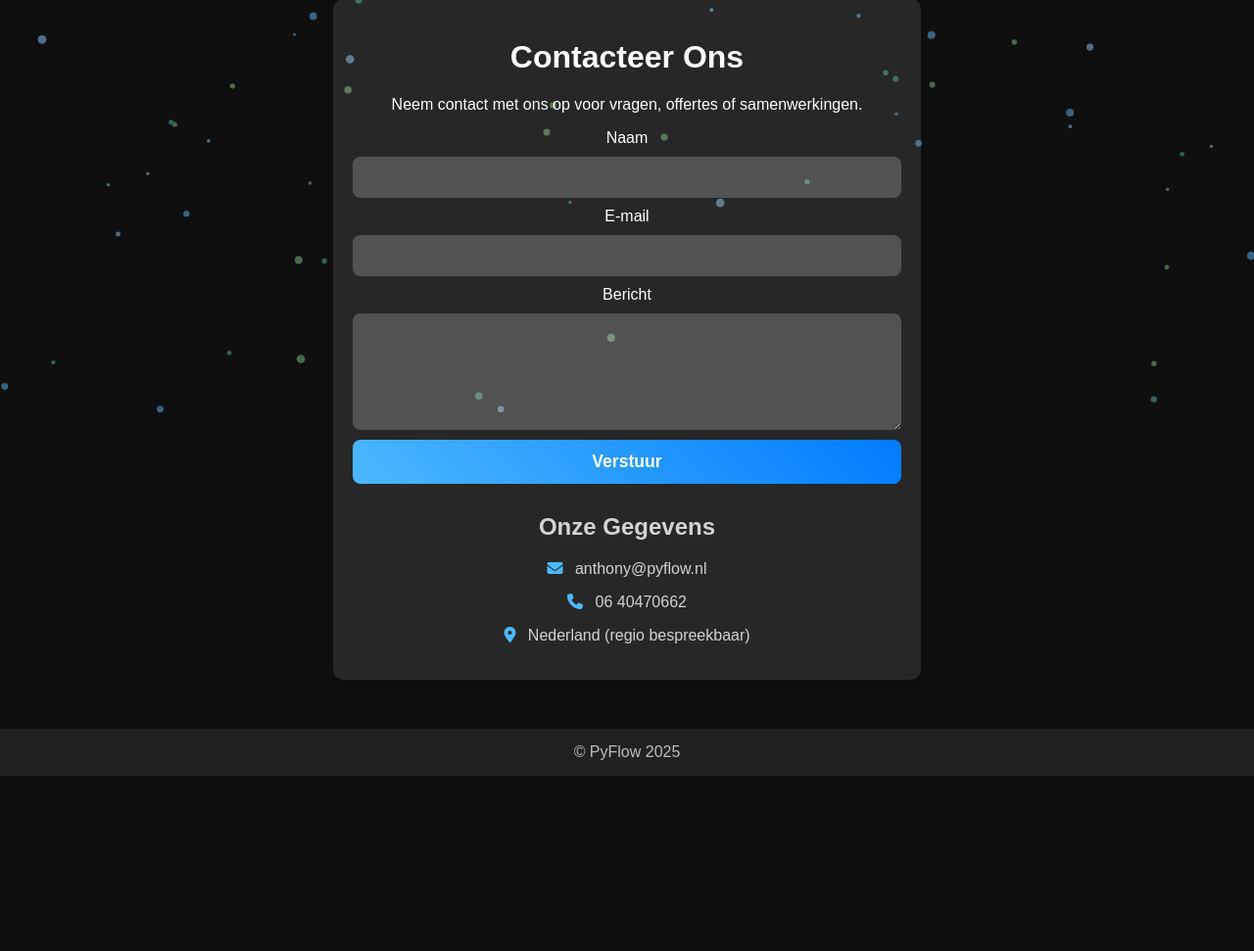
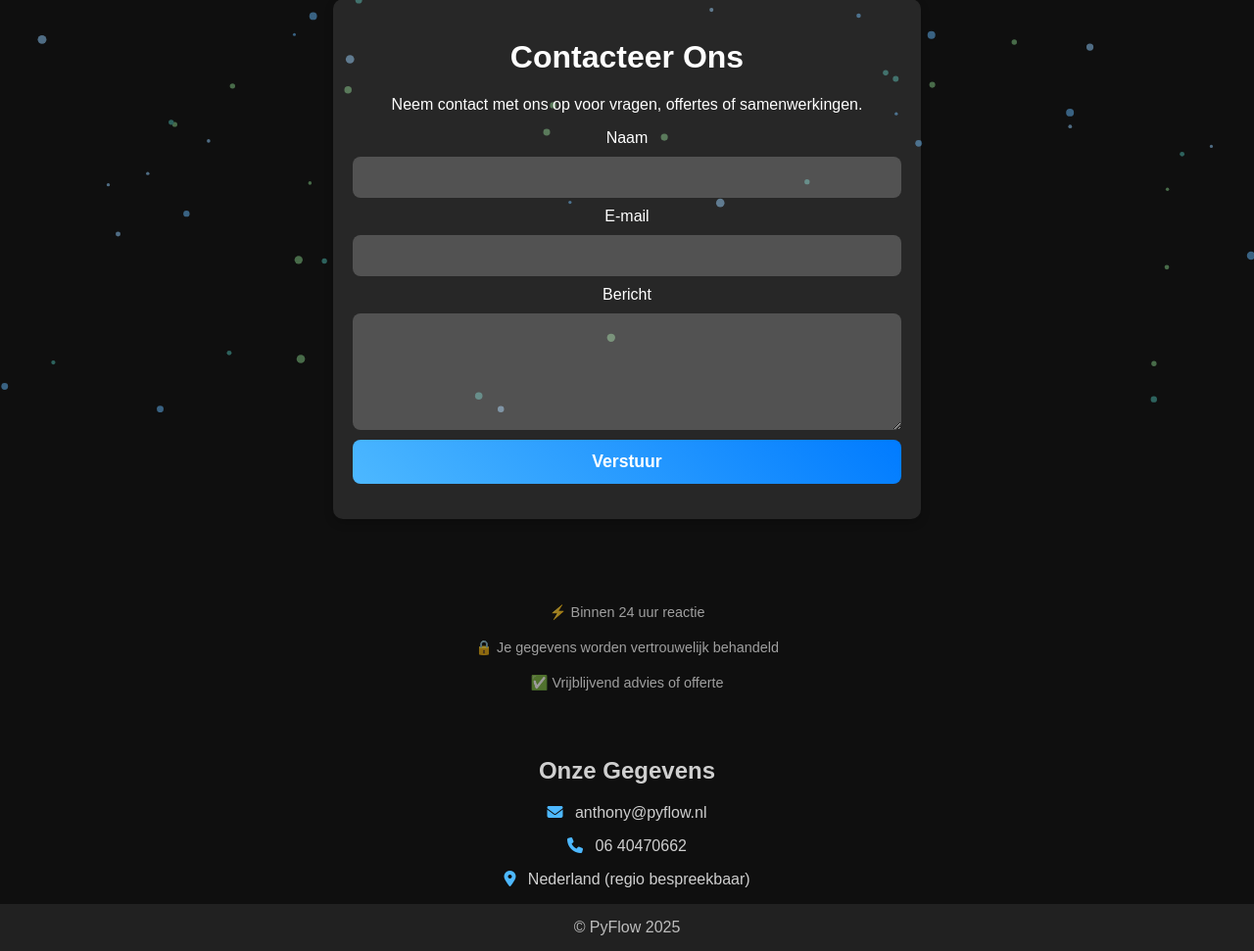
Before and after one commit to tonicoded/pyflow, a Flask app: page /contact in a window 1280 px wide. Shown: the part 379-1350 px from the top of the page at 98% size. Before the commit the page ends 1171 px from the top, so only its background shows below. Run offline with Flask 3, Linux system fonts and the light colour scheme; some libraries are stand-ins or nearby versions.

Commit message:
contact2

```diff
--- a/static/css/styles5.css
+++ b/static/css/styles5.css
@@ -652,3 +652,13 @@
     margin-right: 8px;
     color: #4db8ff;
 }
+.trust-info {
+    margin-top: 20px;
+    font-size: 0.9rem;
+    color: rgba(255, 255, 255, 0.6);
+    line-height: 1.5;
+}
+
+.light-mode .trust-info {
+    color: #444;
+}
--- a/templates/contact.html
+++ b/templates/contact.html
@@ -91,13 +91,19 @@
         </form>
         <p id="form-status"></p>
     </div>
-    <div id="contact-info">
-        <h2>Onze Gegevens</h2>
-        <p><i class="fas fa-envelope"></i> anthony@pyflow.nl</p>
-        <p><i class="fas fa-phone"></i> 06 40470662</p>
-        <p><i class="fas fa-map-marker-alt"></i> Nederland (regio bespreekbaar)</p>
-    </div>
 
+</div>
+<div class="trust-info">
+    <p>⚡ Binnen 24 uur reactie</p>
+    <p>🔒 Je gegevens worden vertrouwelijk behandeld</p>
+    <p>✅ Vrijblijvend advies of offerte</p>
+</div>
+
+<div id="contact-info">
+    <h2>Onze Gegevens</h2>
+    <p><i class="fas fa-envelope"></i> anthony@pyflow.nl</p>
+    <p><i class="fas fa-phone"></i> 06 40470662</p>
+    <p><i class="fas fa-map-marker-alt"></i> Nederland (regio bespreekbaar)</p>
 </div>
 
 <footer id="footer">
```
